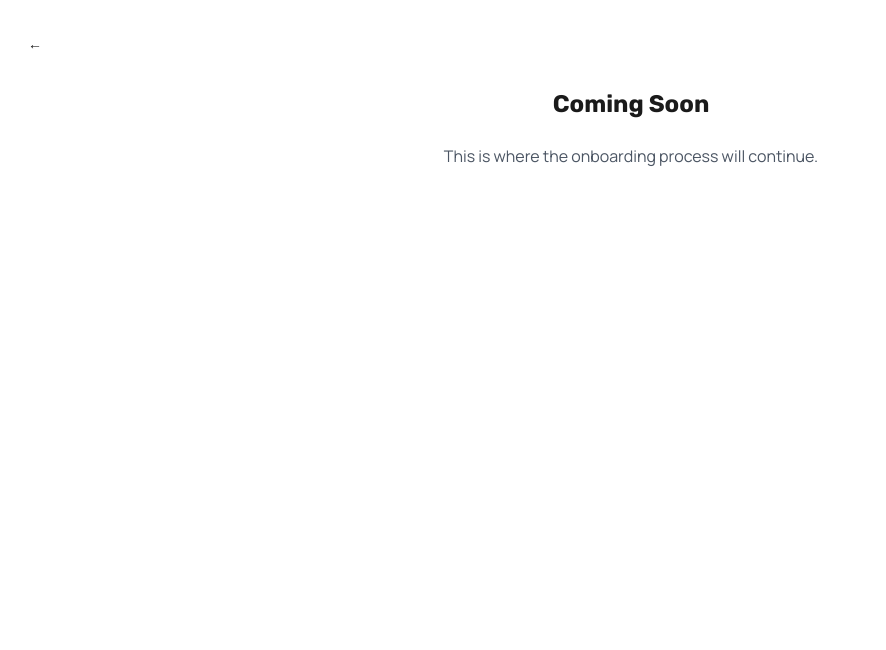
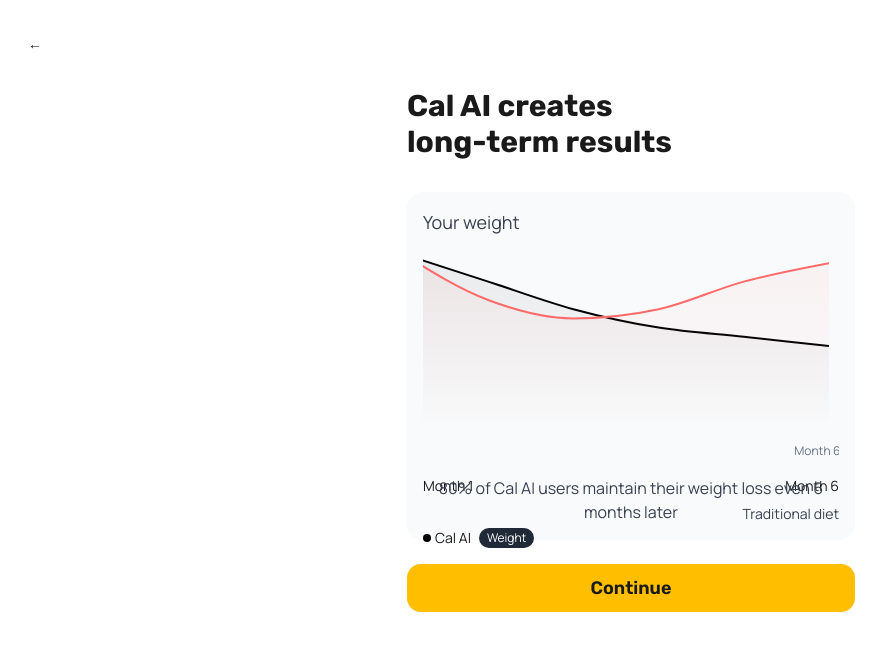
Before and after one commit to PiovisDevelopment/calorie-flow-ai-start, a React (Vite) app: page /onboarding in a window 1280 px wide. Shown: the top 650 px of the page, without its empty margins (9-895 px from the left). Built offline with nearby package versions, Linux system fonts and the light colour scheme.

Commit message:
feat: Add Value Proposition page
Adds a new page with a comparison line graph and a button to continue. Includes a back button and a caption.

```diff
--- a/src/App.tsx
+++ b/src/App.tsx
@@ -6,6 +6,7 @@ import { QueryClient, QueryClientProvider } from "@tanstack/react-query";
 import { BrowserRouter, Routes, Route } from "react-router-dom";
 import Index from "./pages/Index";
 import OnboardingPage from "./pages/OnboardingPage";
+import ValuePropositionPage from "./pages/ValuePropositionPage";
 import NotFound from "./pages/NotFound";
 
 const queryClient = new QueryClient();
@@ -18,7 +19,8 @@ const App = () => (
       <BrowserRouter>
         <Routes>
           <Route path="/" element={<Index />} />
-          <Route path="/onboarding" element={<OnboardingPage />} />
+          <Route path="/onboarding" element={<ValuePropositionPage />} />
+          <Route path="/onboarding/step3" element={<OnboardingPage />} />
           {/* ADD ALL CUSTOM ROUTES ABOVE THE CATCH-ALL "*" ROUTE */}
           <Route path="*" element={<NotFound />} />
         </Routes>
--- /dev/null
+++ b/src/components/ValueProposition.tsx
@@ -0,0 +1,145 @@
+
+import { Button } from "@/components/ui/button";
+import { useNavigate } from "react-router-dom";
+import { Area, AreaChart, CartesianGrid, ResponsiveContainer, XAxis, YAxis } from "recharts";
+import { ChartContainer } from "@/components/ui/chart";
+
+const data = [
+  { month: "Month 1", calAI: 100, traditional: 100 },
+  { month: "Month 2", calAI: 85, traditional: 75 },
+  { month: "Month 3", calAI: 70, traditional: 65 },
+  { month: "Month 4", calAI: 60, traditional: 70 },
+  { month: "Month 5", calAI: 55, traditional: 85 },
+  { month: "Month 6", calAI: 50, traditional: 95 },
+];
+
+const config = {
+  calAI: {
+    label: "Cal AI",
+    theme: {
+      light: "#000000",
+      dark: "#000000",
+    },
+  },
+  traditional: {
+    label: "Traditional diet",
+    theme: {
+      light: "#FF6B6B",
+      dark: "#FF6B6B",
+    },
+  },
+};
+
+const ValueProposition = () => {
+  const navigate = useNavigate();
+
+  const handleContinue = () => {
+    navigate("/onboarding/step3");
+  };
+
+  return (
+    <div className="flex flex-col items-center min-h-screen bg-white p-6">
+      <div className="w-full flex items-center mb-6">
+        <Button
+          variant="ghost"
+          size="icon"
+          onClick={() => navigate("/")}
+          className="rounded-full"
+        >
+          ←
+        </Button>
+        <div className="flex-1"></div>
+      </div>
+
+      <div className="flex flex-col items-center w-full max-w-md">
+        <h1 className="text-3xl font-bold rubik mb-8 text-left w-full">
+          Cal AI creates<br/>long-term results
+        </h1>
+
+        <div className="w-full bg-gray-50 p-4 rounded-2xl mb-6">
+          <div className="mb-2 text-gray-700 text-lg">Your weight</div>
+          <div className="h-56 w-full">
+            <ChartContainer
+              config={config}
+              className="h-full w-full"
+            >
+              <ResponsiveContainer width="100%" height="100%">
+                <AreaChart
+                  data={data}
+                  margin={{ top: 10, right: 10, left: -20, bottom: 0 }}
+                >
+                  <defs>
+                    <linearGradient id="colorCalAI" x1="0" y1="0" x2="0" y2="1">
+                      <stop offset="5%" stopColor="#000000" stopOpacity={0.1} />
+                      <stop offset="95%" stopColor="#000000" stopOpacity={0.0} />
+                    </linearGradient>
+                    <linearGradient id="colorTraditional" x1="0" y1="0" x2="0" y2="1">
+                      <stop offset="5%" stopColor="#FF6B6B" stopOpacity={0.1} />
+                      <stop offset="95%" stopColor="#FF6B6B" stopOpacity={0.0} />
+                    </linearGradient>
+                  </defs>
+                  <CartesianGrid strokeDasharray="3 3" vertical={false} opacity={0.2} />
+                  <XAxis
+                    dataKey="month"
+                    tickLine={false}
+                    axisLine={false}
+                    tick={{ fontSize: 12 }}
+                    ticks={["Month 1", "Month 6"]}
+                  />
+                  <YAxis hide={true} />
+                  <Area
+                    type="monotone"
+                    dataKey="calAI"
+                    stroke="#000000"
+                    strokeWidth={2}
+                    fill="url(#colorCalAI)"
+                    activeDot={{ r: 8 }}
+                  />
+                  <Area
+                    type="monotone"
+                    dataKey="traditional"
+                    stroke="#FF6B6B"
+                    strokeWidth={2}
+                    fill="url(#colorTraditional)"
+                  />
+                </AreaChart>
+              </ResponsiveContainer>
+            </ChartContainer>
+
+            <div className="flex justify-between mt-2">
+              <div className="text-sm">Month 1</div>
+              <div className="text-sm">Month 6</div>
+            </div>
+
+            <div className="flex items-center justify-end gap-2 mt-2">
+              <div className="text-sm text-gray-700">Traditional diet</div>
+            </div>
+
+            <div className="flex items-center gap-2 mt-1">
+              <div className="flex items-center gap-1">
+                <div className="w-2 h-2 bg-black rounded-full"></div>
+                <span className="text-sm">Cal AI</span>
+              </div>
+              <span className="text-xs bg-gray-800 text-white px-2 py-0.5 rounded-full">Weight</span>
+            </div>
+          </div>
+
+          <p className="text-center text-gray-700 mt-2">
+            80% of Cal AI users maintain their weight loss even 6 months later
+          </p>
+        </div>
+
+        <div className="w-full mt-auto">
+          <Button
+            onClick={handleContinue}
+            className="w-full py-6 text-lg font-semibold rubik"
+          >
+            Continue
+          </Button>
+        </div>
+      </div>
+    </div>
+  );
+};
+
+export default ValueProposition;
--- /dev/null
+++ b/src/pages/ValuePropositionPage.tsx
@@ -0,0 +1,8 @@
+
+import ValueProposition from "@/components/ValueProposition";
+
+const ValuePropositionPage = () => {
+  return <ValueProposition />;
+};
+
+export default ValuePropositionPage;
```
